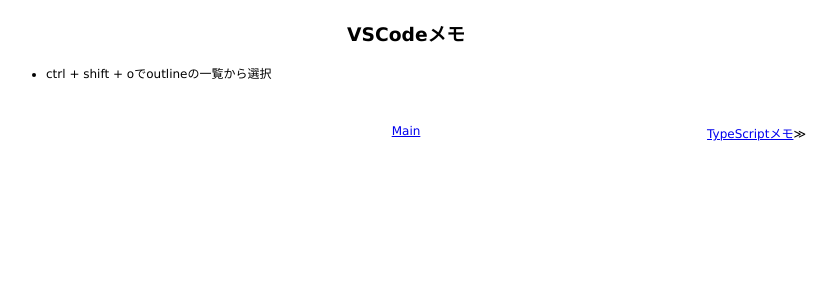
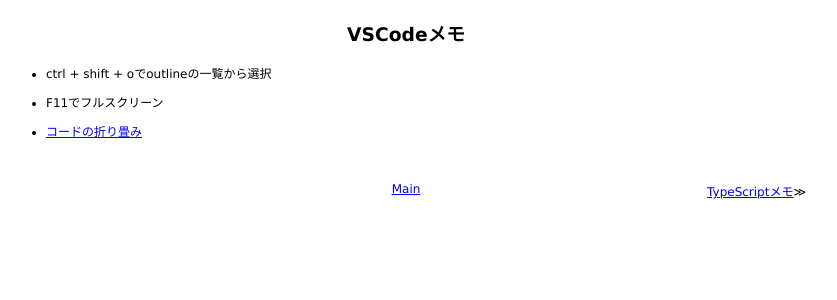
Before and after one commit to 38elements/38elements.github.com, a Jekyll site: the page built from _posts/2021-10-17-VSCode.md, in a window 1280 px wide. Shown: the top 300 px of the page, without its empty margins (234-1071 px from the left). Built offline with Jekyll 4.4.1, drawn with Linux system fonts in a browser that asks for light colours.

Commit message:
Update 2021-10-17-VSCode.md

```diff
--- a/_posts/2021-10-17-VSCode.md
+++ b/_posts/2021-10-17-VSCode.md
@@ -4,3 +4,7 @@ title: VSCodeメモ
 ---
 
 * ctrl + shift + oでoutlineの一覧から選択
+
+* F11でフルスクリーン
+
+* [コードの折り畳み](https://code.visualstudio.com/docs/editor/codebasics#_folding)
```
